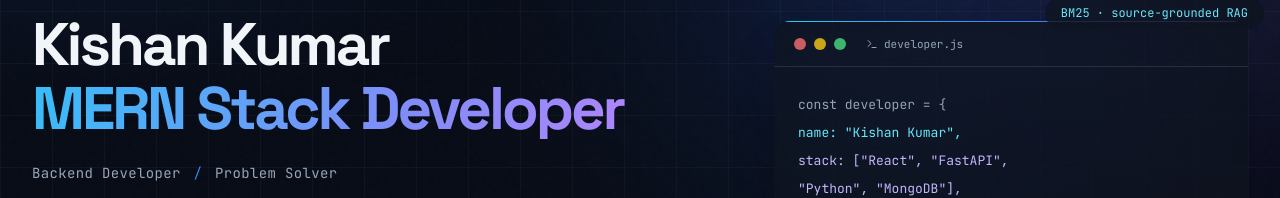
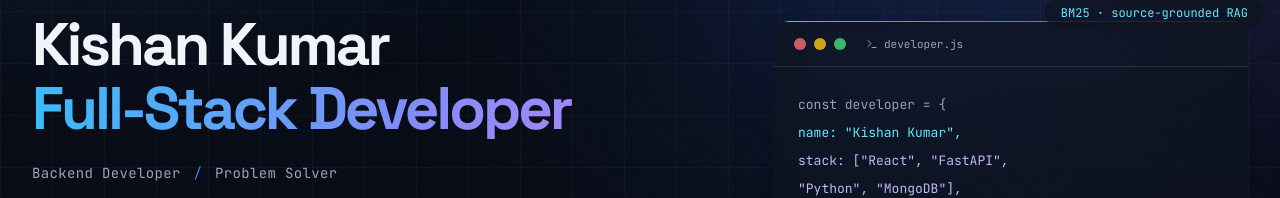
Before and after one commit to kishan1801/kishan-portfolio, a React (Vite) app in the folder frontend/: page / in a window 1280 px wide. Shown: the part 318-516 px from the top of the page. Built offline with nearby package versions, Linux system fonts and the light colour scheme; no server answers.

Commit message:
Improve homepage hero role wording

```diff
--- a/frontend/src/components/Hero.jsx
+++ b/frontend/src/components/Hero.jsx
@@ -78,7 +78,7 @@ const Hero = () => {
           <h1 className="font-display font-extrabold tracking-tighter text-4xl sm:text-5xl lg:text-6xl leading-[1.05]" data-testid="hero-title">
             <MaskedLine delay={0.15}>{PROFILE.name}</MaskedLine>
             <MaskedLine delay={0.3} className="text-gradient">
-              MERN Stack Developer
+              Full-Stack Developer
             </MaskedLine>
           </h1>
 
```
